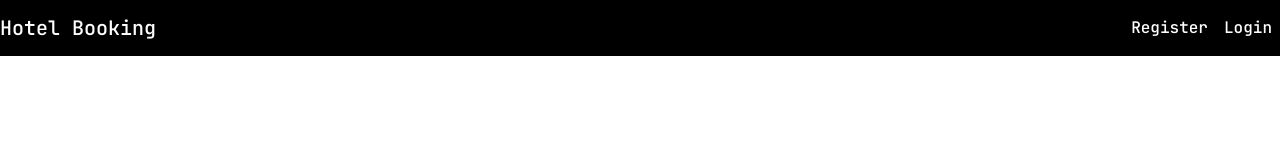
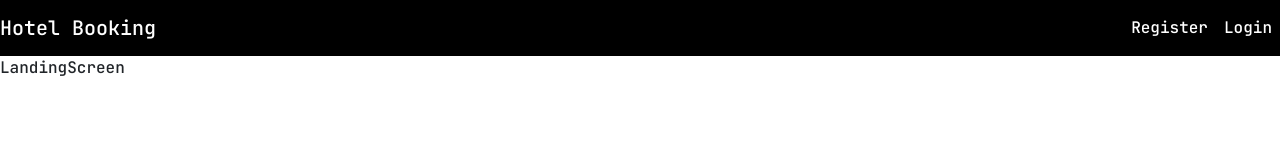
Before and after one commit to Rai8888/scaling-spork, a React (Create React App) app: page / in a window 1280 px wide. Shown: the top 160 px of the page. Built offline with nearby package versions, Linux system fonts and the light colour scheme; the HTML template or start-up script is replaced by a standard one.

Commit message:
making Main page (#2)

```diff
--- a/src/App.js
+++ b/src/App.js
@@ -3,6 +3,7 @@ import './App.css';
 import Navbar from './components/Navbar';
 import BookingScreen from './screens/BookingScreen';
 import HomeScreen from './screens/HomeScreen';
+import LandingScreen from './screens/LandingScreen';
 import LoginScreen from './screens/LoginScreen';
 import RegisterScreen from './screens/RegisteScreen';
 
@@ -11,6 +12,7 @@ function App() {
     <div className='App'>
       <Navbar />
       <Routes>
+        <Route path='/' element={<LandingScreen />} />
         <Route path='/booking' element={<HomeScreen />} />
         <Route path='/booking/:roomid/:fromDate/:toDate' element={<BookingScreen />} />
         <Route path='/register' element={<RegisterScreen />} />
--- /dev/null
+++ b/src/screens/LandingScreen.jsx
@@ -0,0 +1,5 @@
+const LandingScreen = () => {
+  return <div>LandingScreen</div>;
+};
+
+export default LandingScreen;
```
